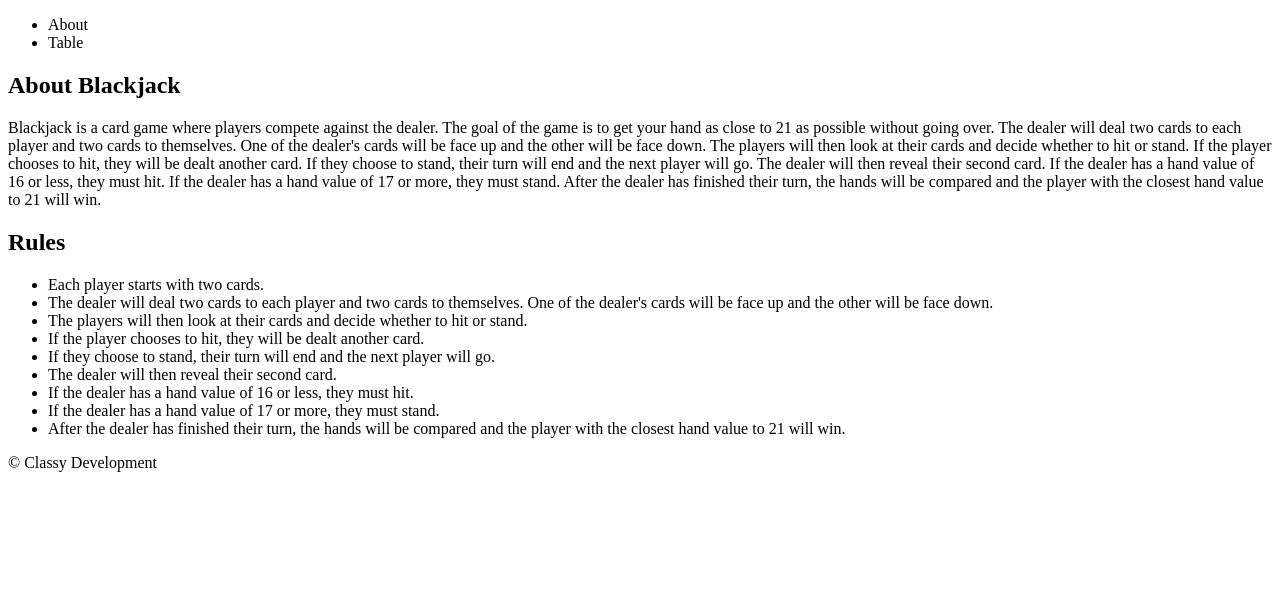
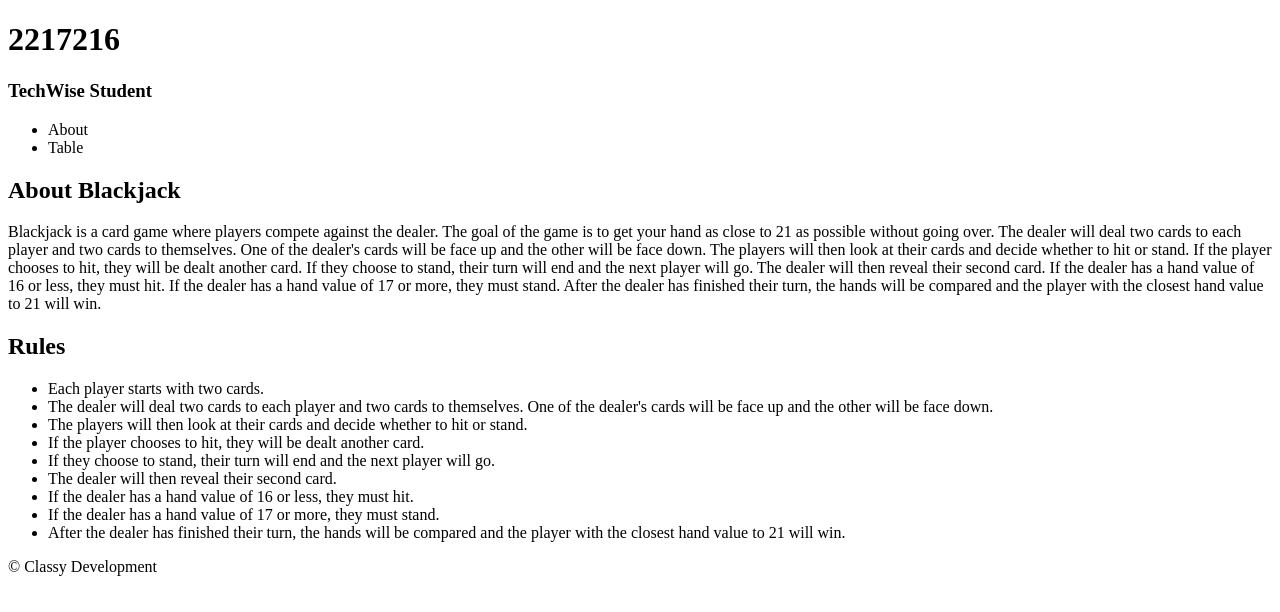
Before and after one commit to Arellano-Jann/blackjack, a plain HTML site: page index.html in a window 1280 px wide. Drawn offline with Linux system fonts and the light colour scheme.

Commit message:
added id number

```diff
--- a/index.html
+++ b/index.html
@@ -6,6 +6,8 @@
     <meta http-equiv="X-UA-Compatible" content="ie=edge" />
   </head>
   <body>
+    <h1>2217216</h1>
+    <h3>TechWise Student</h3>
     <header>
       <nav>
         <ul>
```
